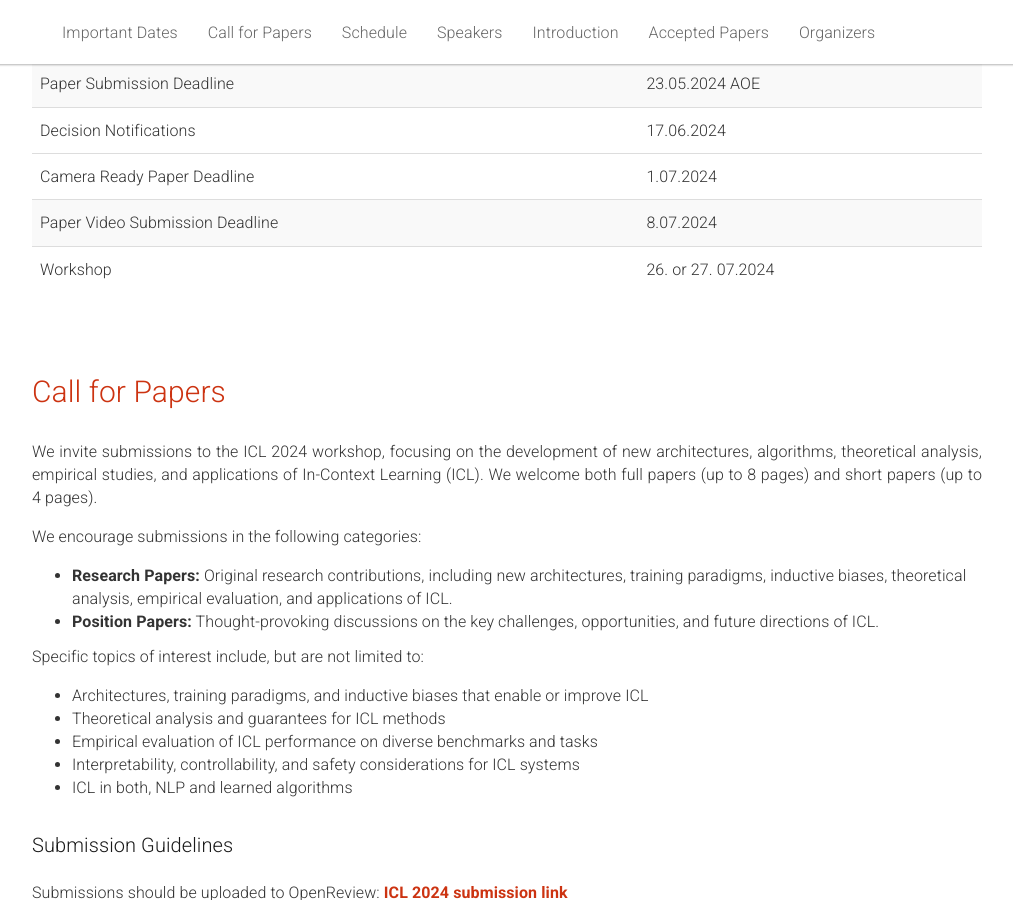
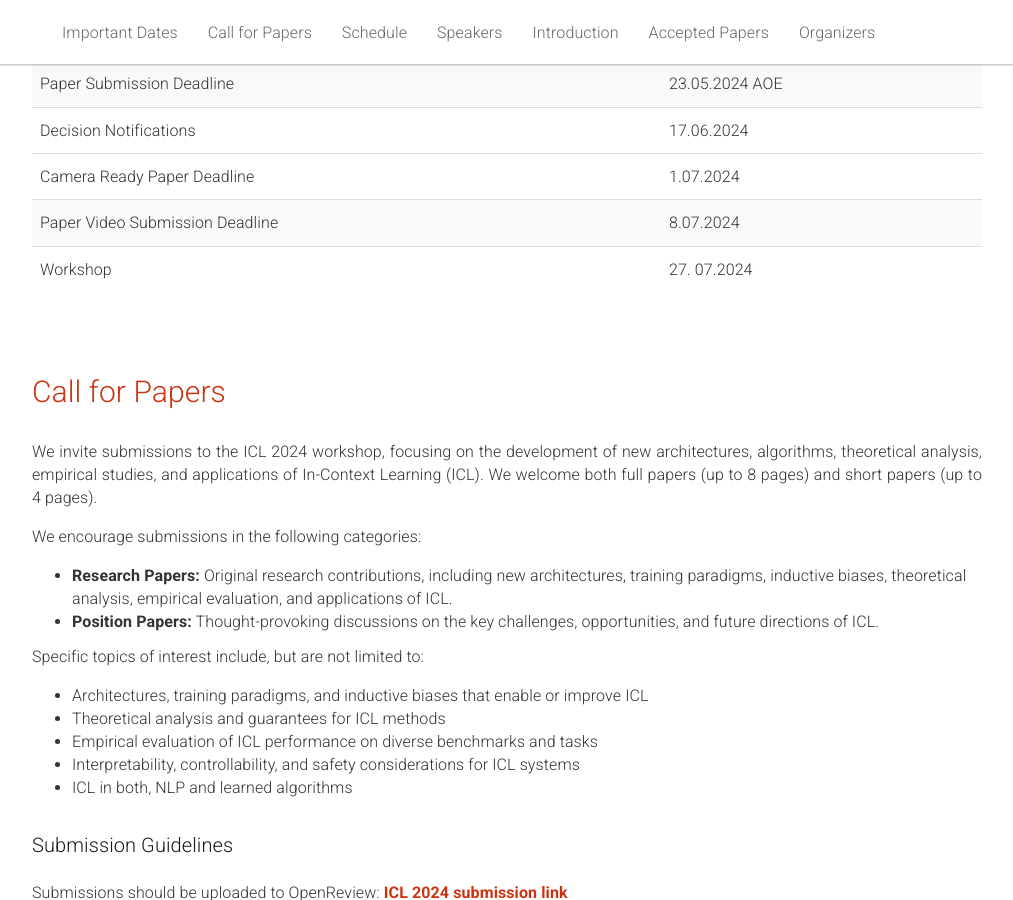
Before and after one commit to iclworkshop/iclworkshop.github.io, a Jekyll site: the page built from _pages/home.md, in a window 1280 px wide and 900 px high, scrolled down 2046 px. Shown: the whole window, without its empty margins (133-1146 px from the left). Built offline with Jekyll 4.4.1, drawn with Linux system fonts in a browser that asks for light colours; some of the changed text lies outside the part shown.

Commit message:
Update home.md

```diff
--- a/_pages/home.md
+++ b/_pages/home.md
@@ -202,7 +202,7 @@ In-context learning (ICL) is an emerging capability of large-scale models, inclu
         </tr>
         <tr>
           <td>Workshop</td>
-          <td>26. or 27. 07.2024</td>
+          <td>27. 07.2024</td>
         </tr>
       </tbody>
     </table>
@@ -359,7 +359,7 @@ In-context learning (ICL) is an emerging capability of large-scale models, inclu
 </div>
 <div class="row">
 
-  <div class="col-xs-6 col-lg-6 people">
+  <div class="col-xs-6 col-lg-4 people">
     <a href="https://juliensiems.github.io">
       <img class="people-pic" src="{{ "/static/img/people/julien_siems.jpg" | prepend:site.baseurl }}">
     </a>
@@ -369,13 +369,22 @@ In-context learning (ICL) is an emerging capability of large-scale models, inclu
     </div>
   </div>
 
-  <div class="col-xs-6 col-lg-6 people">
+  <div class="col-xs-6 col-lg-4 people">
     <a href="https://scholar.google.com/citations?hl=en&user=qGlN7KkAAAAJ">
       <img class="people-pic" src="{{ "/static/img/people/noah_hollmann.jpeg" | prepend:site.baseurl }}">
     </a>
     <div class="people-name">
       <a href="https://scholar.google.com/citations?hl=en&user=qGlN7KkAAAAJ">Noah Hollmann</a>
       <h6>University of Freiburg & Charité Berlin</h6>
+    </div>
+  </div>
+  <div class="col-xs-6 col-lg-4 people">
+    <a href="https://lmb.informatik.uni-freiburg.de/people/bratulic/">
+      <img class="people-pic" src="{{ "/static/img/people/noah_hollmann.jpeg" | prepend:site.baseurl }}">
+    </a>
+    <div class="people-name">
+      <a href="https://lmb.informatik.uni-freiburg.de/people/bratulic/">Jelena Bratulić</a>
+      <h6>University of Freiburg</h6>
     </div>
   </div>
 </div>
```
